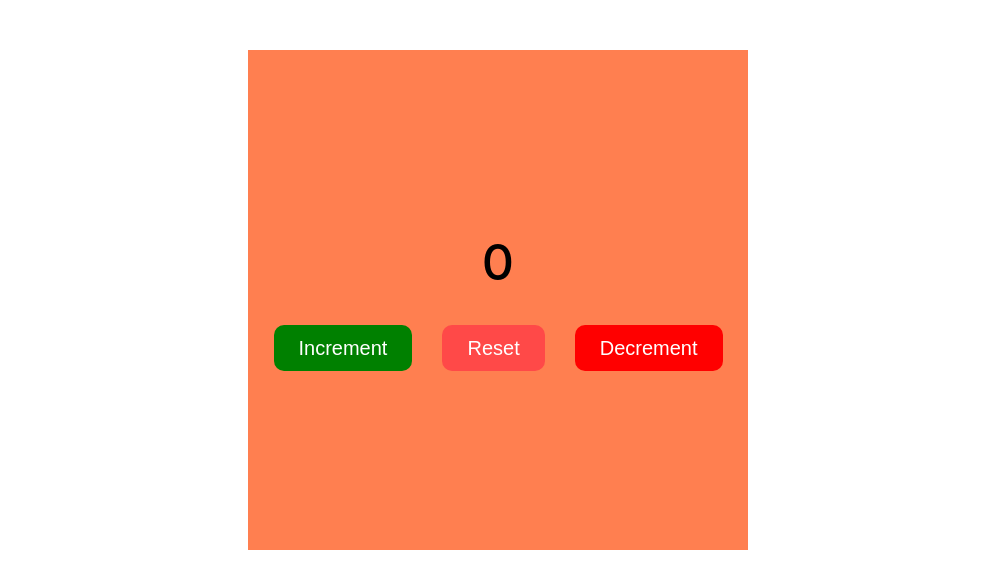
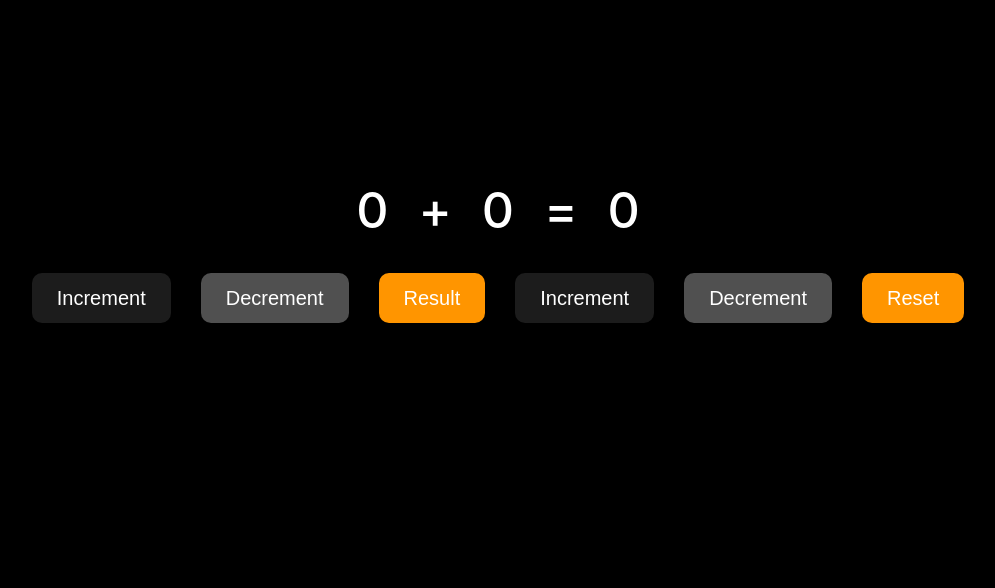
Before and after one commit to Azizbeka07/react, a React (Create React App) app: page /about in a window 1280 px wide. Shown: the top 588 px of the page, without its empty margins (142-1137 px from the left). Built offline with nearby package versions, Linux system fonts and the light colour scheme.

Commit message:
components

```diff
--- a/src/About.jsx
+++ b/src/About.jsx
@@ -3,24 +3,72 @@ import React, { useState } from "react";
 const About = () => {
   const [count, setCount] = useState(0);
   const [firstCount, setFirstCount] = useState(0);
+  const [result, setResult] = useState(0);
 
+  const addNumbers = () => {
+    return setResult(count + firstCount);
+  };
+
+  function reset () {
+    setCount(0)
+    setFirstCount(0)
+    setResult(0)
+  }
   return (
+    <section className="background">
       <div className="container">
-      <div className="content fd-col mt-5">
+      <div className="contents fd-col mt-5">
+        <div className="count-box">
+          <h3 className="firstCount">{firstCount}</h3>
+          <p className="count-plus">+</p>
           <h3 className="count">{count}</h3>
+          <p className="count-plus">=</p>
+          <h3 className="result">{result}</h3>
+        </div>
+        <div className="btn-box">
           <div className="btn-group">
-          <button className="btn btn-green" onClick={() => setCount(count + 1)}>
+            <button
+              className="btn btn-green"
+              onClick={() => setCount(count + 1)}
+              disabled={count === 100}
+            >
               Increment
             </button>
-          <button className="btn btn-yellow" onClick={() => setCount(0)}>
+            <button
+              className="btn btn-red"
+              onClick={() => setCount(count - 1)}
+              disabled={count === 0}
+            >
+              Decrement
+            </button>
+            <button className="btn btn-yellow" onClick={() => reset(0)}>
               Reset
             </button>
-          <button className="btn btn-red" onClick={() => setCount(count - 1)}>
+          </div>
+          <button className="btn btn-yellow" onClick={addNumbers}>
+            Result
+          </button>
+          <div className="btn-group">
+            <button
+              className="btn btn-green"
+              onClick={() => setFirstCount(firstCount + 1)}
+              disabled={firstCount === 100}
+            >
+              Increment
+            </button>
+            <button
+              className="btn btn-red"
+              onClick={() => setFirstCount(firstCount - 1)}
+              disabled={firstCount === 0}
+            >
               Decrement
             </button>
           </div>
         </div>
       </div>
+      <div className="content"></div>
+    </div>
+    </section>
   );
 };
 
--- a/src/index.css
+++ b/src/index.css
@@ -41,20 +41,60 @@ button {
 }
 
 .fd-col {
+  display: flex;
   flex-direction: column;
   align-items: center;
   justify-content: center;
-  width: 500px;
+  width: 1000px;
   height: 500px;
   margin: 0 auto;
-  margin-top: 50px;
-  background-color: coral;
+}
+
+.background {
+  background: #000;
+  width: 100%;
+  height: 100vh;
+}
+
+.btn-box {
+  display: flex;
+  flex-direction: row-reverse;
+  align-items: end;
+  gap: 30px;
+}
+
+.firstCount {
+  font-size: 50px;
+  line-height: 130%;
+  font-weight: 500;
+  color: #fff;
+}
+
+.result {
+  font-size: 50px;
+  line-height: 130%;
+  font-weight: 500;
+  color: #fff;
+}
+
+.count-box {
+  display: flex;
+  align-items: center;
+  gap: 30px;
+}
+
+.count-plus {
+  font-size: 50px;
+  line-height: 130%;
+  font-weight: 500;
+  color: #fff;
 }
 
 .count {
   font-size: 50px;
   line-height: 130%;
   font-weight: 500;
+  color: #fff;
 }
 
 .btn-group {
@@ -71,16 +111,22 @@ button {
   line-height: 130%;
   color: #fff;
   cursor: pointer;
+  height: 50px;
 }
 
 .btn-green {
-  background-color: green;
+  background-color: #1C1C1C;
 }
 
 .btn-yellow {
-  background-color: #ff4948;
+  background-color: #FF9500;
 }
 
 .btn-red {
-  background-color: red;
+  background-color: #505050;
 }
+
+.df-sb{
+  display: flex;
+  justify-content: space-between;
+}
```
Also changed, not shown: src/App.js (line endings or trailing spaces). Lines whose indentation alone changed are shown as unchanged.
